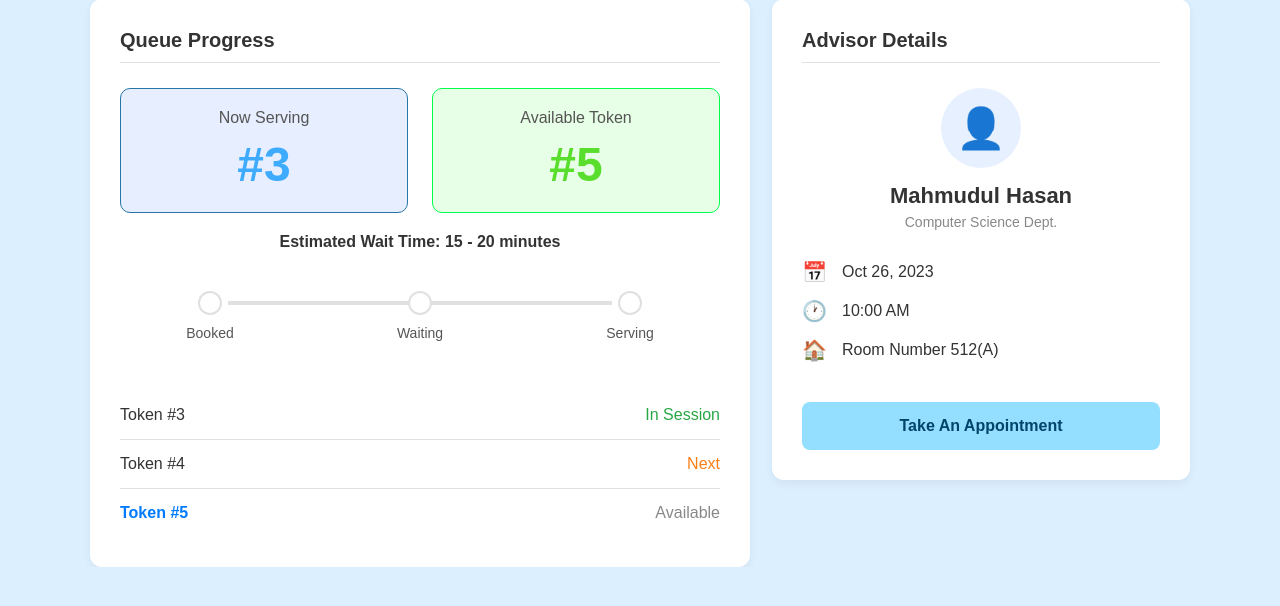
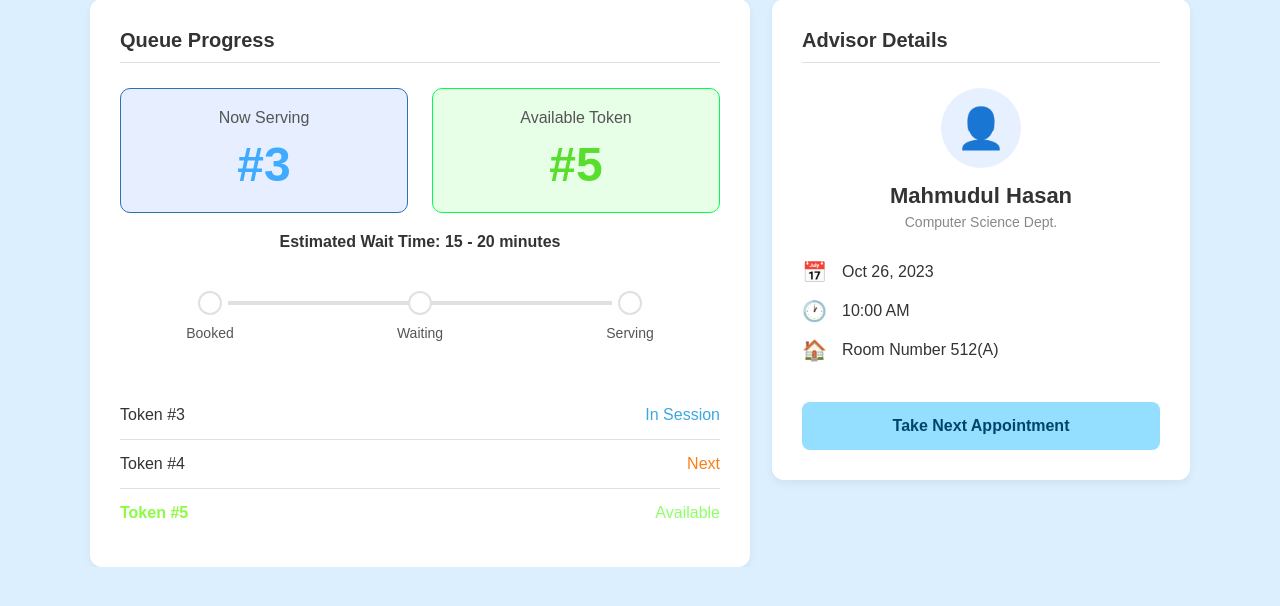
Before and after one commit to mahir817/Advisor-Scheduler-Project-, a PHP site: page /student-module/queue-status.html in a window 1280 px wide. Shown: the part 100-706 px from the top of the page. Run offline with PHP 8.4, Linux system fonts and the light colour scheme.

Commit message:
minor ui fix

```diff
--- a/student-module/css/queue.css
+++ b/student-module/css/queue.css
@@ -171,16 +171,16 @@ body {
 }
 .queue-row-left.highlight {
     font-weight: bold;
-    color: #007BFF;
+    color: #8dfa44;
 }
 .queue-row-right.green {
-    color: #28A745;
+    color: #3da7e0;
 }
 .queue-row-right.orange {
     color: #FD7E14;
 }
 .queue-row-right.grey {
-    color: #888888;
+    color: #8eff69;
 }
 
 .profile-section {
--- a/student-module/queue-status.html
+++ b/student-module/queue-status.html
@@ -98,7 +98,7 @@
                     </div>
                 </div>
 
-                <div class="btn-cancel">Take An Appointment</div>
+                <div class="btn-cancel">Take Next Appointment</div>
             </div>
         </div>
     </div>
--- a/student-module/student-dashboard.html
+++ b/student-module/student-dashboard.html
@@ -54,7 +54,7 @@
                 <div class="quick-cards-wrapper">
                     <a href="booking.html" class="action-card bg-white" style="text-decoration: none;">
                         <div class="action-icon">&#128197;</div>
-                        <div class="action-text">Book Advisor</div>
+                        <div class="action-text">Book Appointment</div>
                     </a>
                     <div class="action-card bg-grey">
                         <div class="action-icon">&#128196;</div>
@@ -108,7 +108,7 @@
                                 </div>
                             </div>
                             <div class="faculty-right">
-                                <div class="btn btn-cyan" style="padding: 5px 10px; font-size:12px;">Ask for advising</div>
+                                <div class="btn btn-cyan" style="padding: 5px 10px; font-size:12px;">Book an Appointment</div>
                                 <div class="pill pill-green">Available</div>
                             </div>
                         </div>
@@ -139,7 +139,7 @@
                                 </div>
                             </div>
                             <div class="faculty-right">
-                                <div class="btn btn-cyan" style="padding: 5px 10px; font-size:12px;">Ask for advising</div>
+                                <div class="btn btn-cyan" style="padding: 5px 10px; font-size:12px;">Book an Appointment</div>
                                 <div class="pill pill-green">Available</div>
                             </div>
                         </div>
```
Also changed, not shown: student-module/upload-document.html (deleted, +0 -13 lines).
